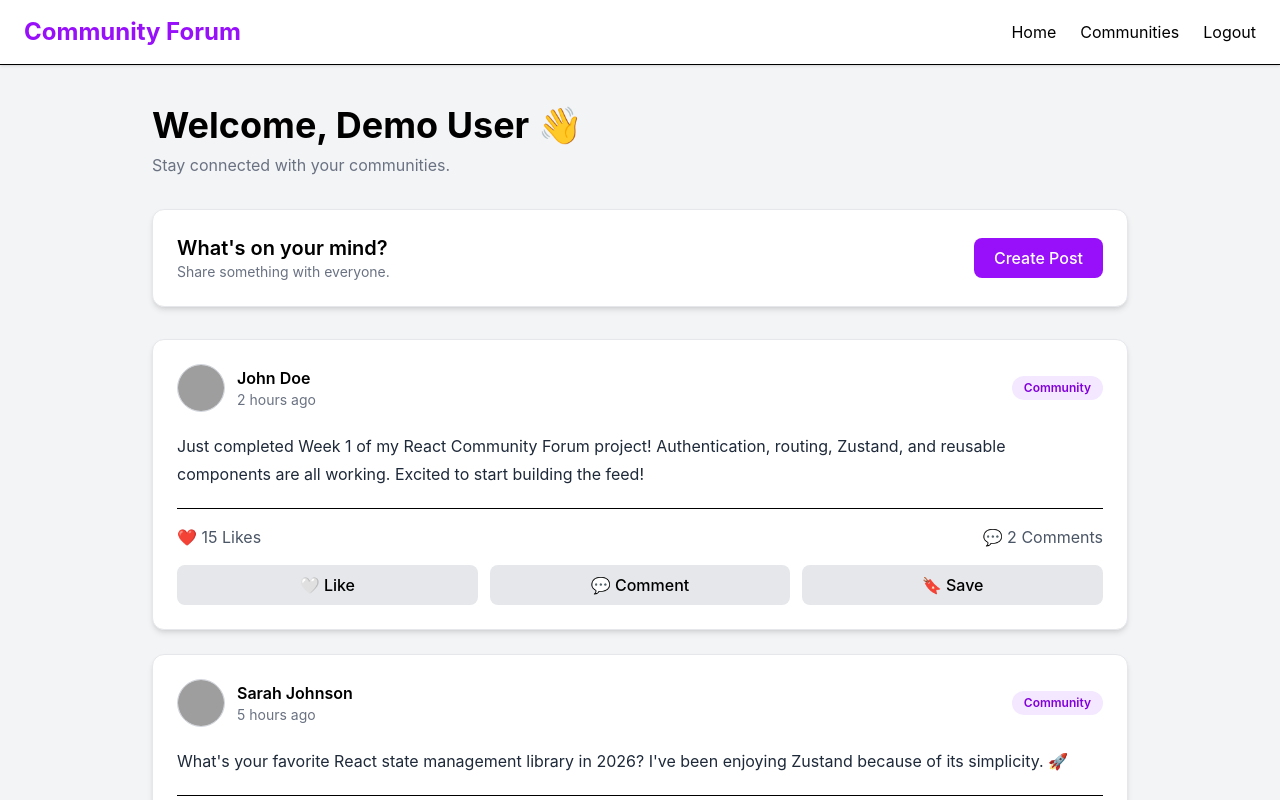
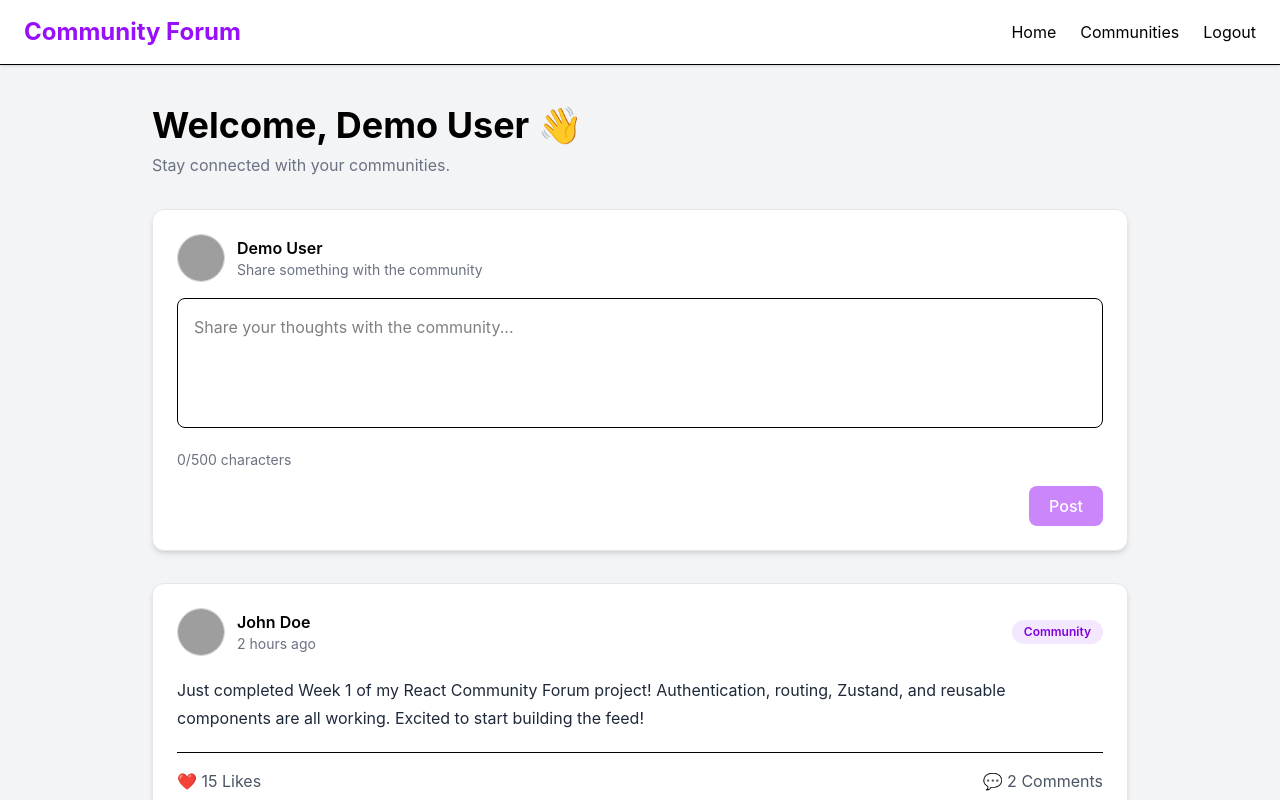
Before and after one commit to Agrim2005/Community-Forum-Prototype, a React (Vite) app: page /login in a window 1280 px wide. Both pictures are taken after typing "name@example.com", "Sample123" into the empty fields and a click on the button "Login". Shown: the top 800 px of the page. Built offline with nearby package versions, Linux system fonts and the light colour scheme; grey boxes are pictures that could not be loaded.

Commit message:
W2 Day3: Writing posts functionality added

```diff
--- /dev/null
+++ b/src/components/common/CreatePost/CreatePost.tsx
@@ -0,0 +1,71 @@
+import { useState } from "react";
+import { Button, Card, Avatar } from "@/components/ui";
+import { useAuthStore } from "@/store/auth.store";
+
+interface CreatePostProps {
+    onAddPost: (content: string) => void;
+}
+
+const CreatePost = ({ onAddPost }: CreatePostProps) => {
+    // 1. Move the hook inside the component
+    const user = useAuthStore((state) => state.user);
+
+    const [content, setContent] = useState("");
+
+    const handleSubmit = () => {
+        if (!content.trim()) return;
+        onAddPost(content);
+        setContent("");
+    };
+
+    return (
+        <Card>
+            <div className="space-y-4">
+                <div className="flex items-center gap-3">
+                    <Avatar
+                        src={user?.avatar}
+                        alt={user?.name}
+                    />
+
+                    <div>
+                        <h3 className="font-semibold">
+                            {user?.name}
+                        </h3>
+
+                        <p className="text-sm text-gray-500">
+                            Share something with the community
+                        </p>
+                    </div>
+                </div>
+
+                {/* Textarea properly separated from other elements */}
+                <textarea
+                    value={content}
+                    onChange={(e) => setContent(e.target.value)}
+                    placeholder="Share your thoughts with the community..."
+                    className="w-full border rounded-lg p-4 resize-none outline-none focus:ring-2 focus:ring-purple-500"
+                    rows={4}
+                    maxLength={500}
+                />
+
+                {/* Character count div placed below the textarea */}
+                <div className="flex justify-between items-center">
+                    <span className="text-sm text-gray-500">
+                        {content.length}/500 characters
+                    </span>
+                </div>
+
+                <div className="flex justify-end">
+                    <Button
+                        onClick={handleSubmit}
+                        disabled={!content.trim()}
+                    >
+                        Post
+                    </Button>
+                </div>
+            </div>
+        </Card>
+    );
+};
+
+export default CreatePost;
--- /dev/null
+++ b/src/components/common/CreatePost/index.ts
@@ -0,0 +1 @@
+export { default } from "./CreatePost";
--- /dev/null
+++ b/src/components/common/index.ts
@@ -0,0 +1,2 @@
+export { default as PostCard } from "./PostCard";
+export { default as CreatePost } from "./CreatePost";
--- a/src/pages/home/HomePage.tsx
+++ b/src/pages/home/HomePage.tsx
@@ -1,13 +1,50 @@
-import PostCard from "@/components/common/PostCard";
+import { useState } from "react";
 
-import { Button, Card } from "@/components/ui";
+import {
+  CreatePost,
+  PostCard,
+} from "@/components/common";
 
-import { posts } from "@/data/posts";
-
+import { posts as initialPosts } from "@/data/posts";
 import { useAuthStore } from "@/store/auth.store";
+import type { Post } from "@/types/post.types";
 
 const HomePage = () => {
   const user = useAuthStore((state) => state.user);
+
+  const [posts, setPosts] =
+    useState<Post[]>(initialPosts);
+
+  const handleAddPost = (content: string) => {
+    const newPost: Post = {
+      id: crypto.randomUUID(),
+
+      author: {
+        id: user?.id ?? "0",
+        name: user?.name ?? "Anonymous",
+        avatar:
+          user?.avatar ??
+          "https://i.pravatar.cc/150?img=1",
+      },
+
+      content,
+
+      createdAt: "Just now",
+
+      likes: 0,
+      comments: 0,
+
+      isLiked: false,
+      isBookmarked: false,
+
+      commentList: [],
+    };
+
+    setPosts((prevPosts) => [
+      newPost,
+      ...prevPosts,
+    ]);
+  };
 
   return (
     <div className="max-w-5xl mx-auto py-10 px-6">
@@ -24,29 +61,7 @@ const HomePage = () => {
 
       </div>
 
-      <Card>
-
-        <div className="flex justify-between items-center">
-
-          <div>
-
-            <h2 className="font-semibold text-xl">
-              What's on your mind?
-            </h2>
-
-            <p className="text-gray-500 text-sm">
-              Share something with everyone.
-            </p>
-
-          </div>
-
-          <Button>
-            Create Post
-          </Button>
-
-        </div>
-
-      </Card>
+      <CreatePost onAddPost={handleAddPost} />
 
       <div className="mt-8 space-y-6">
 
```
